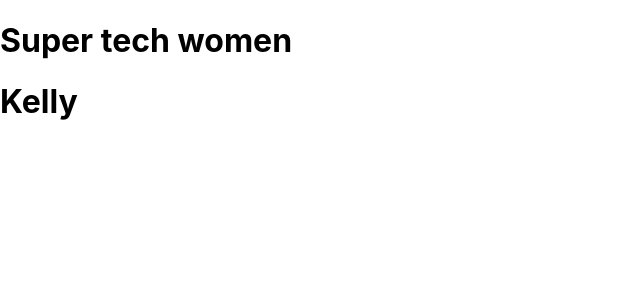
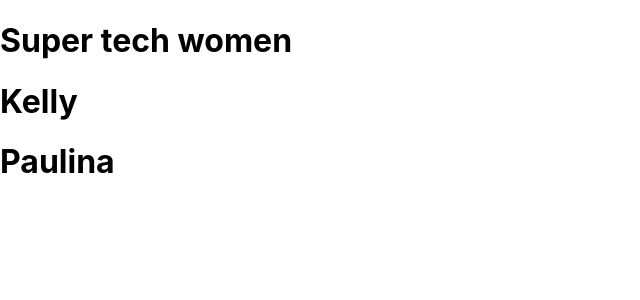
Before and after one commit to paulinashakirova/fs12-final, a React (Create React App) app in the folder client/: page / in a window 1280 px wide. Shown: the top 300 px of the page, without its empty margins (0-640 px from the left). Built offline with nearby package versions, Linux system fonts and the light colour scheme.

Commit message:
added name

```diff
--- a/client/src/App.js
+++ b/client/src/App.js
@@ -1,12 +1,13 @@
-import "./App.css";
+import './App.css';
 
 function App() {
-	return (
-		<div className="App">
-			<h1>Super tech women</h1>
-			<h1>Kelly</h1>
-		</div>
-	);
+  return (
+    <div className='App'>
+      <h1>Super tech women</h1>
+      <h1>Kelly</h1>
+      <h1>Paulina</h1>
+    </div>
+  );
 }
 
 export default App;
```
